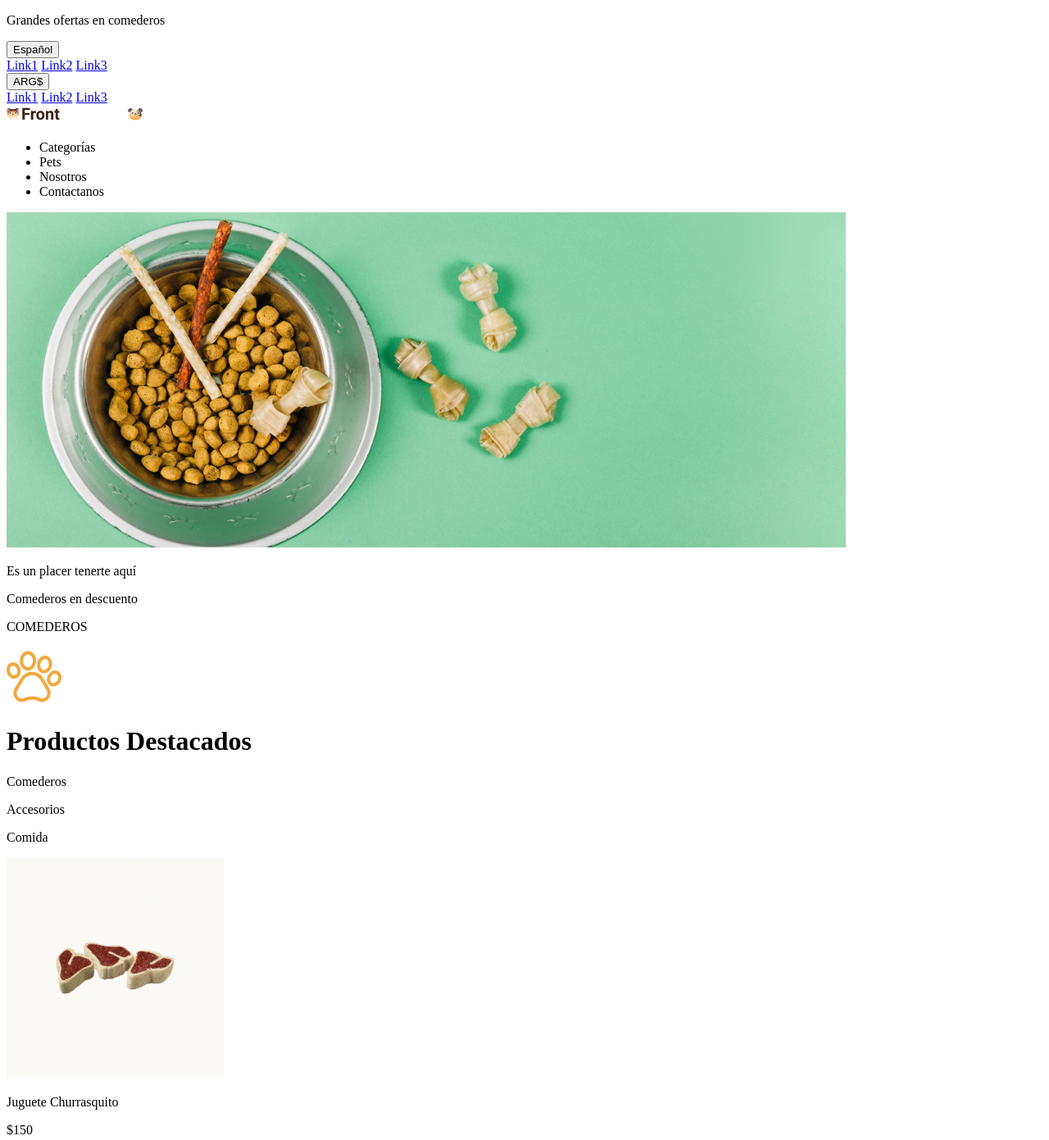
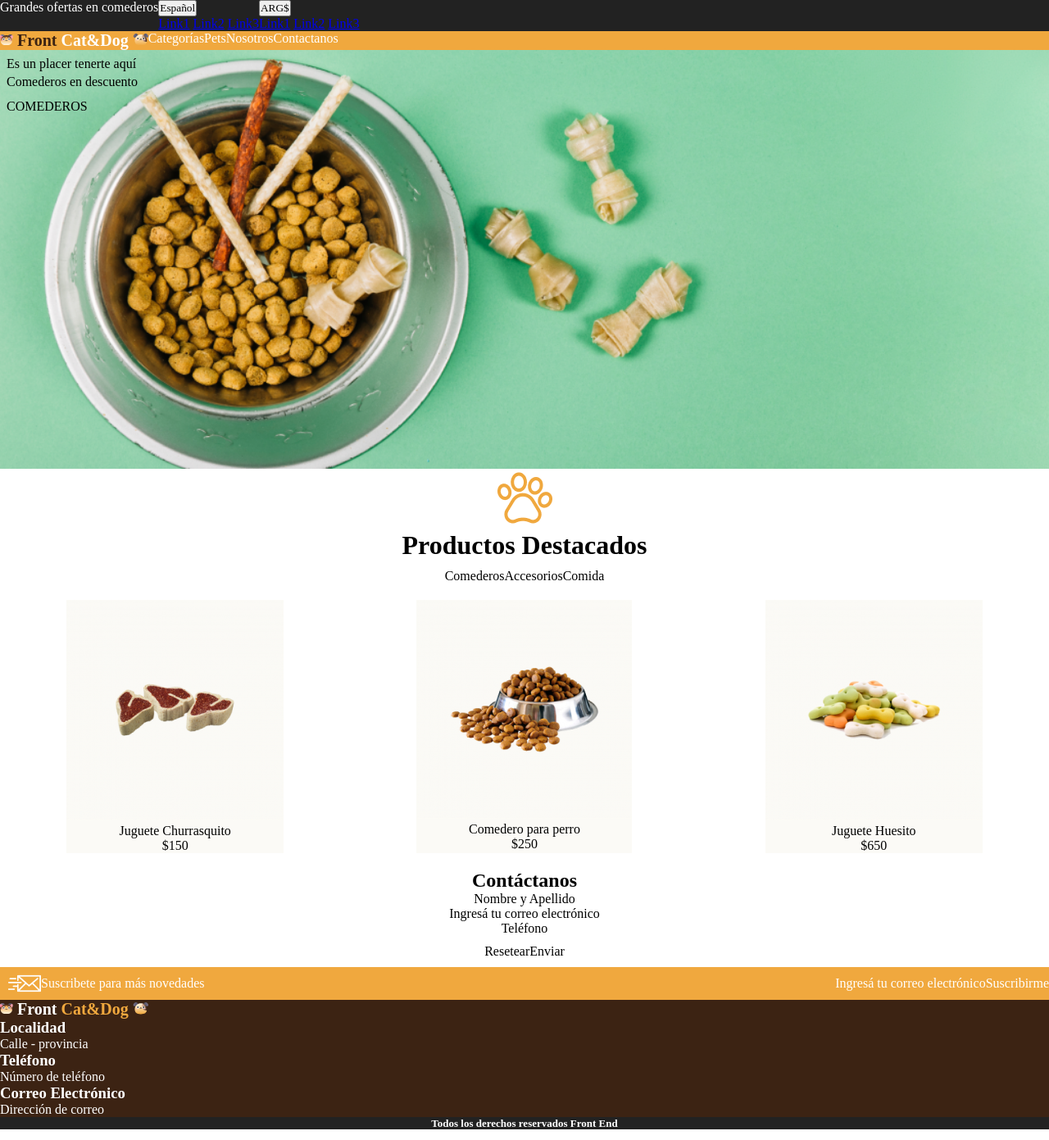
Before and after one commit to bearkid90/FE1-Petshop, a plain HTML site: page index.html in a window 1280 px wide. Shown: the top 1391 px of the page at 82% size. Drawn offline with Linux system fonts and the light colour scheme.

Commit message:
Small visual changes

```diff
--- /dev/null
+++ b/css/styles.css
@@ -0,0 +1,194 @@
+:root * {
+    margin: 0;
+    padding: 0;
+    font-family:'Times New Roman', Times, serif;
+}
+
+/***********************/
+/******* HEADER *******/
+/*********************/
+
+header {
+    background-color: #F0A83E;
+    color: #FFFFFF;
+}
+
+#top-bar {
+    background: #222222;
+    color: #FFFFFF;
+    display: flex;
+}
+
+#option-menu {
+    display: flex;
+}
+
+#main-menu-bar {
+    display: flex;
+}
+
+#main-menu {
+    display: flex;
+    list-style-type: none;
+}
+
+/***********************/
+/******** LOGO ********/
+/*********************/
+
+.logo {
+    font-family: Roboto;
+    font-size: 20px;
+    font-style: normal;
+    font-weight: bold;
+    line-height: 23px;
+}
+
+.logo * {
+    display: inline;
+}
+/*FRONT*/
+#logo-1 p:nth-child(2) {
+    color: #3C2313;
+}
+/*CAT&DOG*/
+#logo-1 p:nth-child(3) {
+    color: #FFFFFF;
+}
+/*FRONT*/
+#logo-2 p:nth-child(2) {
+    color: #FFFFFF;
+}
+/*CAT&DOG*/
+#logo-2 p:nth-child(3) {
+    color: #F0A83E;
+}
+
+/***********************/
+/******* BANNER *******/
+/*********************/
+
+#banner {
+    position: relative;
+}
+
+#banner-img {
+    height: auto;
+    width: 100%;
+}
+
+#banner div {
+    position: absolute;
+}
+/* Es un placer tenerte aqui */
+#banner div:nth-of-type(1) {
+    top: 8px;
+    left: 8px;
+}
+/* Comederos en descuento */
+#banner div:nth-of-type(2) {
+    top: 30px;
+    left: 8px;
+}
+/* COMEDEROS */
+#banner div:nth-of-type(3) {
+    top: 60px;
+    left: 8px;
+}
+
+/***********************/
+/******** MAIN ********/
+/*********************/
+
+main > * {
+    display: flex;
+    flex-direction: column;
+    text-align: center;
+}
+
+#categorias {
+    display: flex;
+    margin-bottom: 0;
+    margin-left: auto;
+    margin-right: auto;
+    margin-top: 10px;
+}
+
+#form1-buttons {
+    display: flex;
+    margin-bottom: 10px;
+    margin-left: auto;
+    margin-right: auto;
+    margin-top: 10px;
+}
+
+/***********************/
+/****** PRODUCTS ******/
+/*********************/
+
+#products-img {
+    display: flex;
+    flex-direction: row;
+    flex-wrap: wrap;
+}
+
+.product {
+    background-color: #FBFAF6;
+    margin-bottom: 20px;
+    margin-left: auto;
+    margin-right: auto;
+    margin-top: 20px;
+}
+
+/**********************/
+/******* FORMS *******/
+/********************/
+
+/*** CONTACTANOS ***/
+
+/*** SUSCRIBITE ***/
+
+#suscribete {
+    background-color: #F0A83E;
+    color: #FFFFFF;
+    display: flex;
+    flex-direction: row;
+    justify-content:space-between;
+}
+
+#suscribete div:nth-child(1) {
+    align-items: center;
+    display: flex;
+    flex-direction: row;
+    margin-left: 10px;
+}
+
+#suscribete div:nth-child(2) {
+    display: flex;
+    flex-direction: row;
+    align-items: center;
+}
+
+/**********************/
+/******* ASIDE *******/
+/********************/
+
+aside {
+    background-color: #3C2313;
+    color: #FFFFFF;
+}
+
+/***********************/
+/******* FOOTER *******/
+/*********************/
+
+footer {
+    background-color: #222222;
+    color: #FFFFFF;
+    font-family: Roboto;
+    font-size: 13px;
+    font-style: normal;
+    font-weight: bold;
+    line-height: 15px;
+    text-align: center;
+}
--- a/index.html
+++ b/index.html
@@ -5,6 +5,7 @@
         <meta http-equiv="X-UA-Compatible" content="IE=edge">
         <meta name="viewport" content="width=device-width, initial-scale=1.0">
         <title>FE1 Pet Shop</title>
+        <link rel="stylesheet" href="css/styles.css">
     </head>
     <body>
 
@@ -31,7 +32,12 @@
                 </div>
             </div>
             <div id="main-menu-bar">
-                <img src="img/Logo.png" alt="Pet shop logo">
+                <div id="logo-1" class="logo">
+                    <img src="img/cat.svg" alt="A cat that is part of the logo">
+                    <p>Front</p>
+                    <p>Cat&Dog</p>
+                    <img src="img/dog.svg" alt="A dog that is part of the logo">
+                </div>
                 <ul id="main-menu">
                     <li>Categorías</li>
                     <li>Pets</li>
@@ -43,51 +49,73 @@
 
         <main>
             <div id="banner">
-                <img src="img/bowl-and-pet-daities-on-green-background 1.png" alt="Dog food">
-                <p>Es un placer tenerte aquí</p>
-                <p>Comederos en descuento</p>
-                <p>COMEDEROS</p>
+                <img id="banner-img" src="img/bowl-and-pet-daities-on-green-background 1.png" alt="Dog food">
+                <div>Es un placer tenerte aquí</div>
+                <div>Comederos en descuento</div>
+                <div>COMEDEROS</div>
             </div>
             <div id="products">
-                <img src="img/pawprint 1.png" alt="Dog's paw">
+                <div><img src="img/pawprint 1.png" alt="Dog's paw"></div>
                 <h1>Productos Destacados</h1>
+                <div id="categorias">
                     <p>Comederos</p>
                     <p>Accesorios</p>
                     <p>Comida</p>
-                <div>
+                </div>
+            </div>
+
+            <div id="products-img">
+                <div class="product">
                     <img src="img/churrasquito.png">
                     <p>Juguete Churrasquito</p>
                     <p>$150</p>
                 </div>
-                <div>
+                <div class="product">
                     <img src="img/comedero.png">
                     <p>Comedero para perro</p>
                     <p>$250</p>
                 </div>
-                <div>
+                <div class="product">
                     <img src="img/Huesito.png">
                     <p>Juguete Huesito</p>
                     <p>$650</p>
                 </div>
             </div>
-        </main>
 
-        <aside>
+            <form id="contactanos">
                 <h2>Contáctanos</h2>
                 <p>Nombre y Apellido</p>
                 <p>Ingresá tu correo electrónico</p>
                 <p>Teléfono</p>
 
+                <div id="form1-buttons">
                     <p>Resetear</p>
                     <p>Enviar</p>
+                </div>
+            </form>
 
+            <form id="suscribete">
+                <div>
                     <img src="img/enviar-correo 1.png">
                     <p>Suscribete para más novedades</p>
-
+                </div>
+                <div>
                     <p>Ingresá tu correo electrónico</p>
                     <p>Suscribirme</p>
+                </div>
+            </form>
 
-            <img src="img/Logo.png">
+        </main>
+
+        <aside>
+
+            <div id="logo-2" class="logo">
+                <img src="img/cat.svg" alt="A cat that is part of the logo">
+                <p>Front</p>
+                <p>Cat&Dog</p>
+                <img src="img/dog.svg" alt="A dog that is part of the logo">
+            </div>
+
             <h3>Localidad</h3>
             <p>Calle - provincia</p>
 
```
Also changed, not shown: img/Cat.png (deleted), img/Dog.png (deleted), img/cat.svg (added), img/dog.svg (added). Lines whose indentation alone changed are shown as unchanged.
